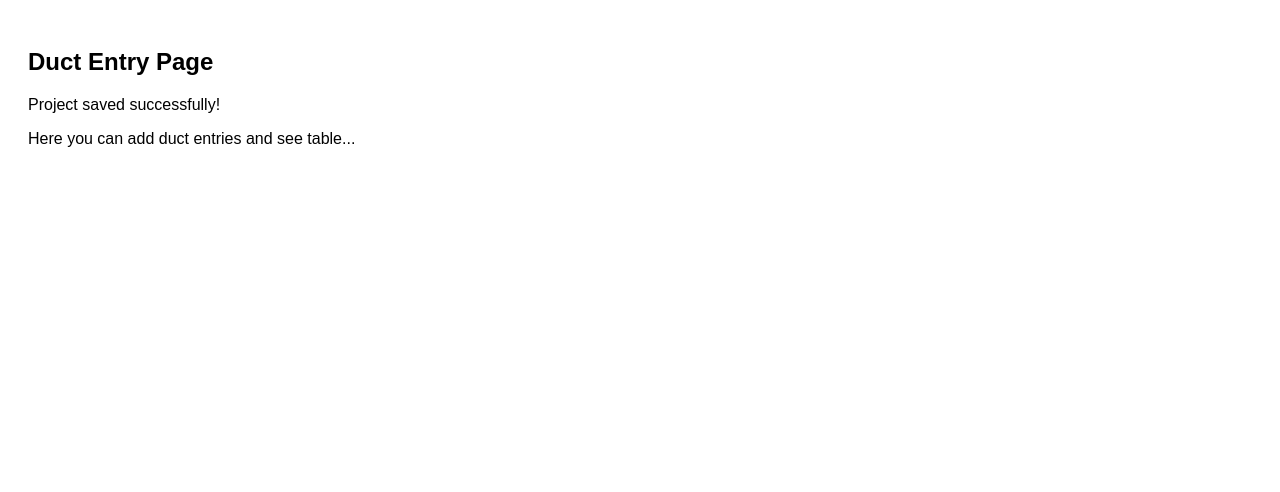
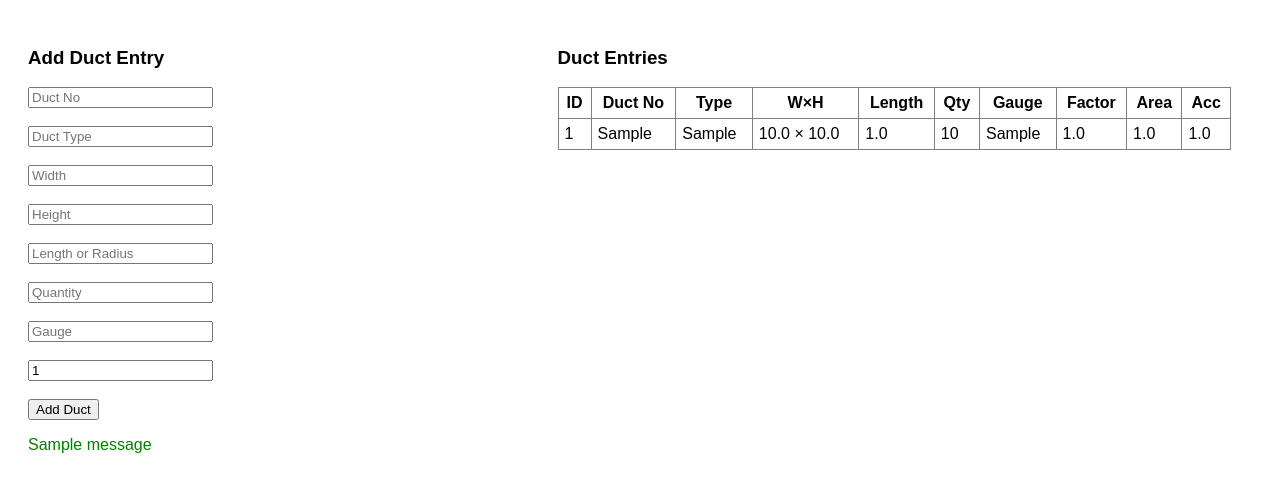
Before and after one commit to Madhan12-tech/duct-measurement, a Flask app: page /duct-entry in a window 1280 px wide. Shown: the top 492 px of the page. Run offline with Flask 3, Linux system fonts and the light colour scheme; tables that the repository leaves empty hold one stand-in row (values such as "Sample post"); one stand-in notice (Sample message) is shown.

Commit message:
Update duct_entry.html

```diff
--- a/templates/duct_entry.html
+++ b/templates/duct_entry.html
@@ -3,11 +3,53 @@
 <head>
   <title>Duct Entry</title>
 </head>
-<body style="font-family: Arial; padding: 20px;">
-  <h2>Duct Entry Page</h2>
-  <p>Project saved successfully!</p>
+<body style="font-family: Arial; display: flex; padding: 20px; gap: 40px;">
 
-  <p>Here you can add duct entries and see table...</p>
-  <!-- You can replace this later with the full duct form/table -->
+  <!-- Left: Duct Entry Form -->
+  <div style="width: 40%;">
+    <h3>Add Duct Entry</h3>
+    <form method="POST" action="/add_duct">
+      <input name="duct_no" placeholder="Duct No" required><br><br>
+      <input name="duct_type" placeholder="Duct Type" required><br><br>
+      <input name="width" placeholder="Width" required><br><br>
+      <input name="height" placeholder="Height" required><br><br>
+      <input name="length_or_radius" placeholder="Length or Radius" required><br><br>
+      <input name="quantity" placeholder="Quantity" required><br><br>
+      <input name="gauge" placeholder="Gauge" required><br><br>
+      <input name="factor" placeholder="Factor (if red/elb/shoe)" value="1"><br><br>
+      <button type="submit">Add Duct</button>
+    </form>
+
+    {% with messages = get_flashed_messages() %}
+      {% if messages %}
+        <p style="color: green;">{{ messages[0] }}</p>
+      {% endif %}
+    {% endwith %}
+  </div>
+
+  <!-- Right: Entries Table -->
+  <div style="width: 55%;">
+    <h3>Duct Entries</h3>
+    <table border="1" cellpadding="6" style="width: 100%; border-collapse: collapse;">
+      <tr>
+        <th>ID</th><th>Duct No</th><th>Type</th><th>W×H</th><th>Length</th><th>Qty</th><th>Gauge</th><th>Factor</th><th>Area</th><th>Acc</th>
+      </tr>
+      {% for e in entries %}
+      <tr>
+        <td>{{ e[0] }}</td>
+        <td>{{ e[1] }}</td>
+        <td>{{ e[2] }}</td>
+        <td>{{ e[3] }} × {{ e[4] }}</td>
+        <td>{{ e[5] }}</td>
+        <td>{{ e[6] }}</td>
+        <td>{{ e[7] }}</td>
+        <td>{{ e[8] }}</td>
+        <td>{{ e[9] }}</td>
+        <td>{{ e[10] }}</td>
+      </tr>
+      {% endfor %}
+    </table>
+  </div>
+
 </body>
 </html>
```
